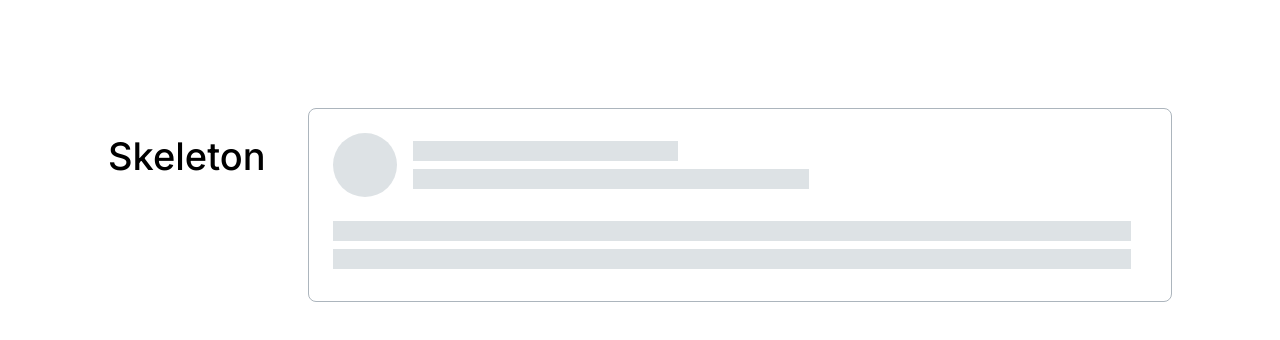
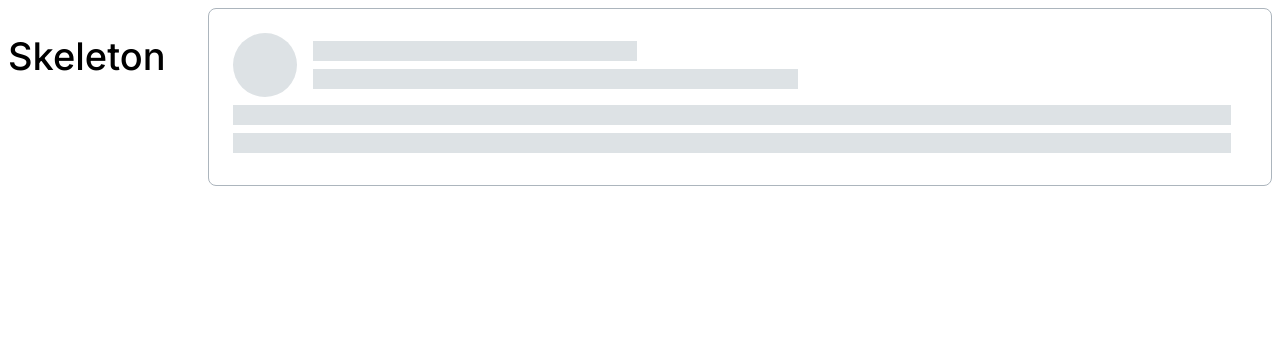
Before and after one commit to js-tasks-ru/htmlcss-20210513_aleksandra41, a website: page 04-lection2/02-skeleton/index.html in a window 1280 px wide. Drawn offline with Linux system fonts and the light colour scheme.

Commit message:
add edits for 4-module 2-task

```diff
--- a/04-lection2/02-skeleton/index.html
+++ b/04-lection2/02-skeleton/index.html
@@ -24,7 +24,7 @@
                             </div>
                         </div>
                     </div>
-                    <div class='skeleton__description skeleton__lines'>
+                    <div class='skeleton__lines'>
                         <div class='skeleton__line-wrapper'>
                             <div class='skeleton__item skeleton__line'></div>
                         </div>
--- a/04-lection2/02-skeleton/page.css
+++ b/04-lection2/02-skeleton/page.css
@@ -1,6 +1,5 @@
 .page {
     display: flex;
-    padding: 100px;
     flex-wrap: wrap;
 }
 
--- a/04-lection2/02-skeleton/skeleton.css
+++ b/04-lection2/02-skeleton/skeleton.css
@@ -20,11 +20,11 @@
     border: 1px solid var(--grey-3);
     box-sizing: border-box;
     border-radius: 8px;
+    padding: 24px 40px 32px 24px;
 }
 
 .skeleton__header {
     display: flex;
-    padding: 24px;
 }
 
 .skeleton__circle-wrapper {
@@ -36,14 +36,10 @@
 .skeleton__lines {
     display: flex;
     flex-direction: column;
-}
-
-.skeleton__description {
-    padding: 0 40px 32px 24px;
+    padding-top: 8px;
 }
 
 .skeleton__info {
-    padding-top: 8px;
     width: 48.6%;
 }
 
```
